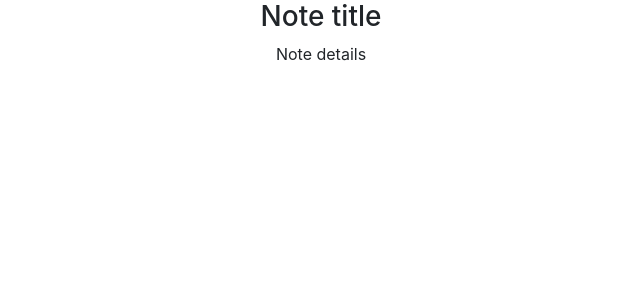
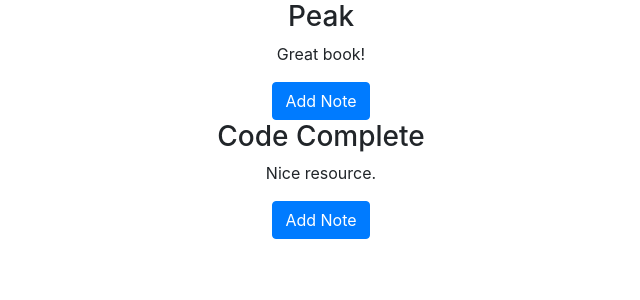
Before and after one commit to jwood803/Notes, a React (Create React App) app: page / in a window 1280 px wide. Shown: the top 300 px of the page, without its empty margins (319-959 px from the left). Built offline with nearby package versions, Linux system fonts and the light colour scheme.

Commit message:
Update note component

```diff
--- a/src/App.js
+++ b/src/App.js
@@ -4,10 +4,32 @@
 import Note from "./Note/Note";
 
 class App extends Component {
+  state = {
+    notes: [
+      {title: "Peak", details: "Great book!"},
+      {title: "Code Complete", details: "Nice resource."}
+    ]
+  };
+
   render() {
+    let clickHandler = () => {
+      let notes = [...this.state.notes];
+
+      this.setState({
+        notes: [
+          ...notes,
+          {title: "New title", details: "More details."}
+        ]
+      })
+    };
+
     return (
       <div className="App">
-        <Note title="Note title" details="Note details"/>
+        {
+          this.state.notes.map((note, idx) => {
+            return <Note key={idx} title={note.title} details={note.details} addNote={clickHandler} />
+          })
+        }
       </div>
     );
   }
--- a/src/Note/Note.js
+++ b/src/Note/Note.js
@@ -7,6 +7,7 @@
       <p>
         {props.details}
       </p>
+      <button className="btn btn-primary" onClick={props.addNote}>Add Note</button>
     </div>
   );
 };
```
